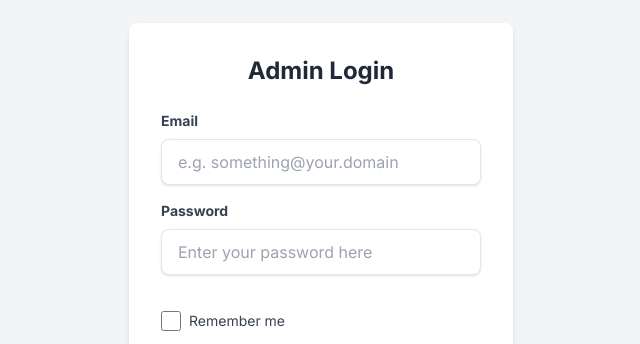
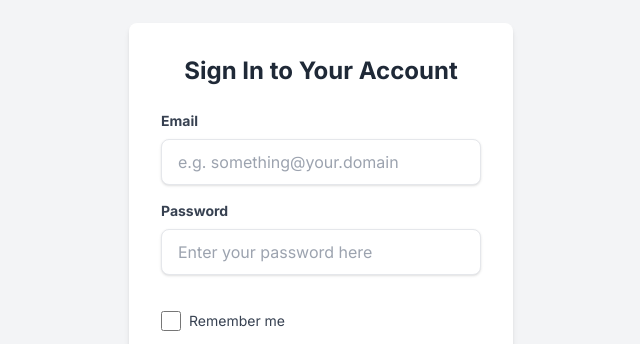
Before and after one commit to C-Holt-1K92R9/cse423_attendence, a website: page public/index.html in a window 1280 px wide. Shown: the part 134-478 px from the top of the page, without its empty margins (319-959 px from the left). Drawn offline with nearby package versions, Linux system fonts and the light colour scheme.

Commit message:
minor fix

```diff
--- a/public/index.html
+++ b/public/index.html
@@ -16,7 +16,7 @@
 <body class="bg-gray-100 flex items-center justify-center h-screen">
 
     <div class="w-full max-w-sm bg-white rounded-lg shadow-md p-8">
-        <h1 class="text-2xl font-bold text-center text-gray-800 mb-6">Admin Login</h1>
+        <h1 class="text-2xl font-bold text-center text-gray-800 mb-6">Sign In to Your Account</h1>
 
         <form id="loginForm">
             <div class="mb-4">
```
